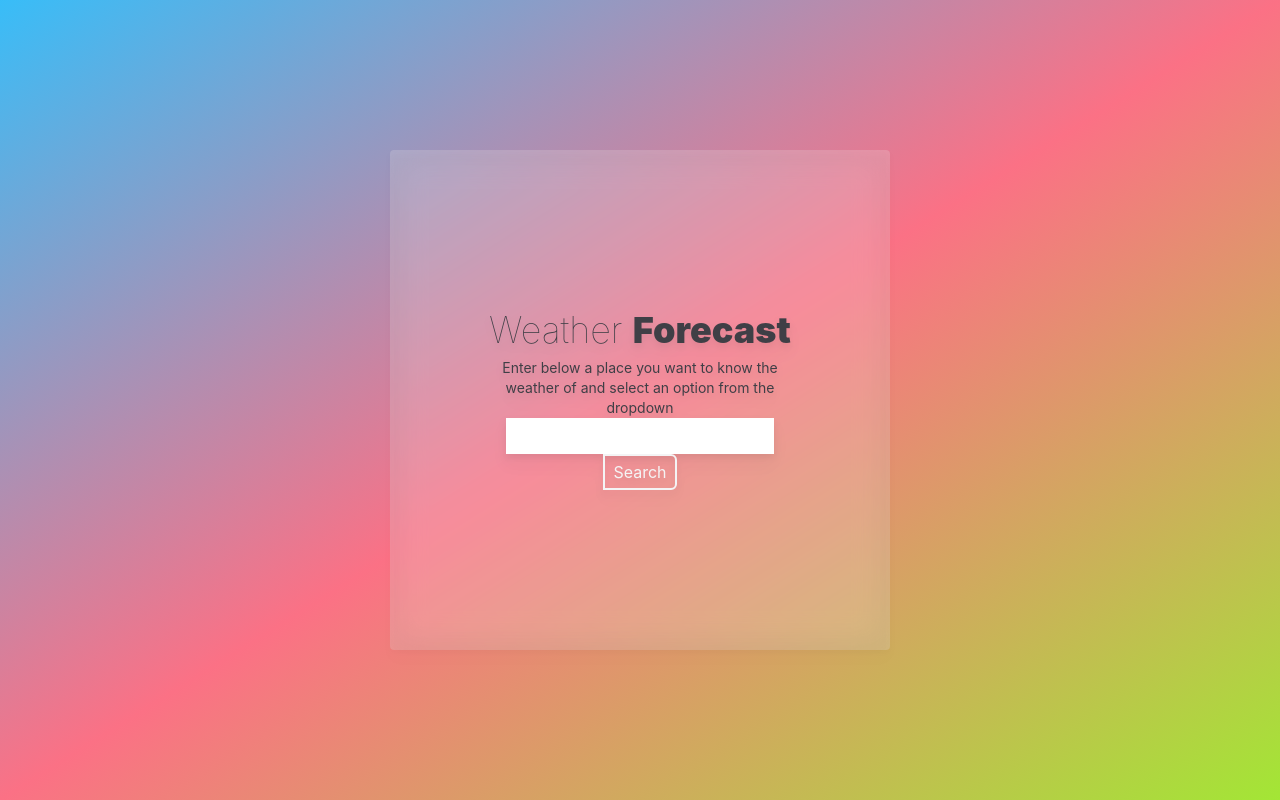
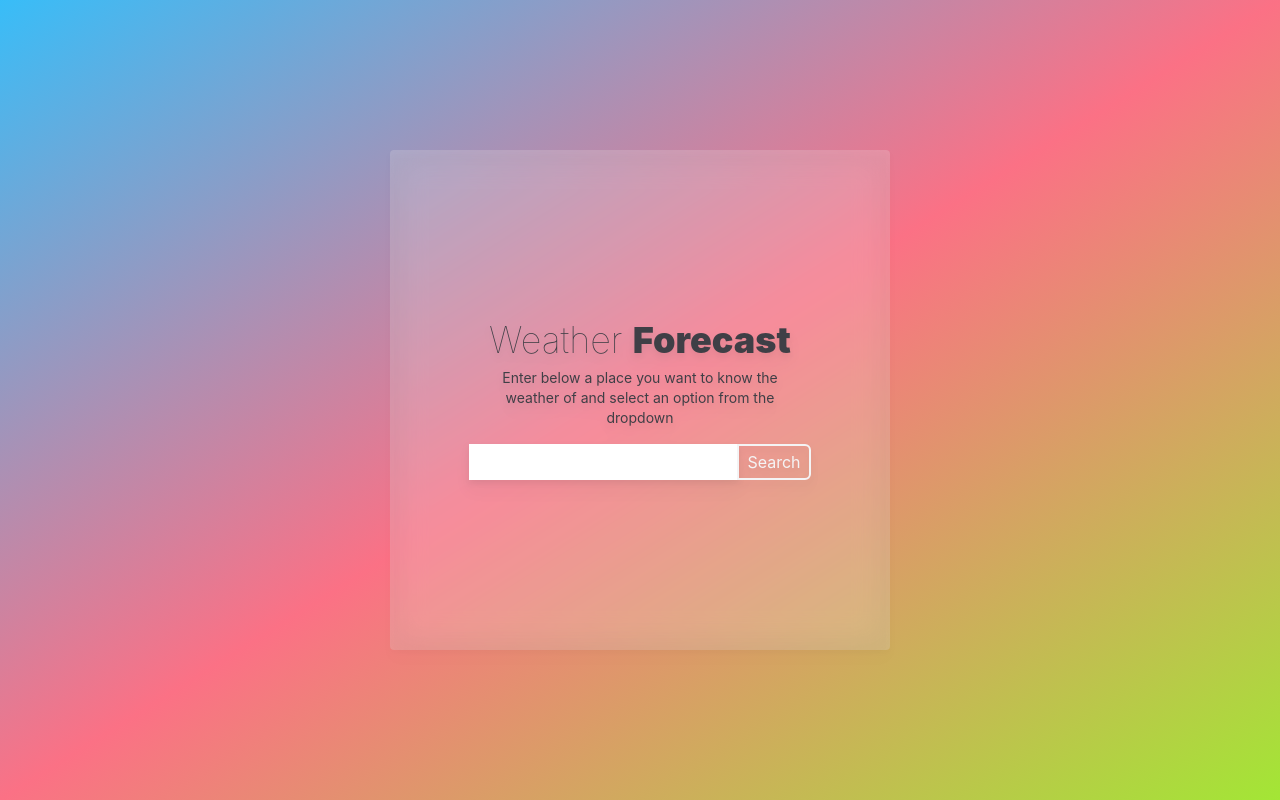
Before and after one commit to graceupongraceemi/typescript-weather-api-app, a React (Create React App) app: page / in a window 1280 px wide. Built offline with nearby package versions, Linux system fonts and the light colour scheme.

Commit message:
In App.tsx, put both input and button inside a div to put both inline to finish basic UI for the input

```diff
--- a/src/App.tsx
+++ b/src/App.tsx
@@ -11,6 +11,7 @@ const App = () => {
           option from the dropdown
         </p>
 
+        <div className="flex mt-10 md:mt-4">
           <input
             type="text"
             value={''}
@@ -20,6 +21,7 @@ const App = () => {
           <button className="rounded-r-md border-2 border-zinc-100 hover:border-zinc-500 hover:text-zinc-500  text-zinc-100 px-2 py-1 cursor-pointer">
             Search
           </button>
+        </div>
       </section>
     </main>
   )
```
Lines whose indentation alone changed are shown as unchanged.
